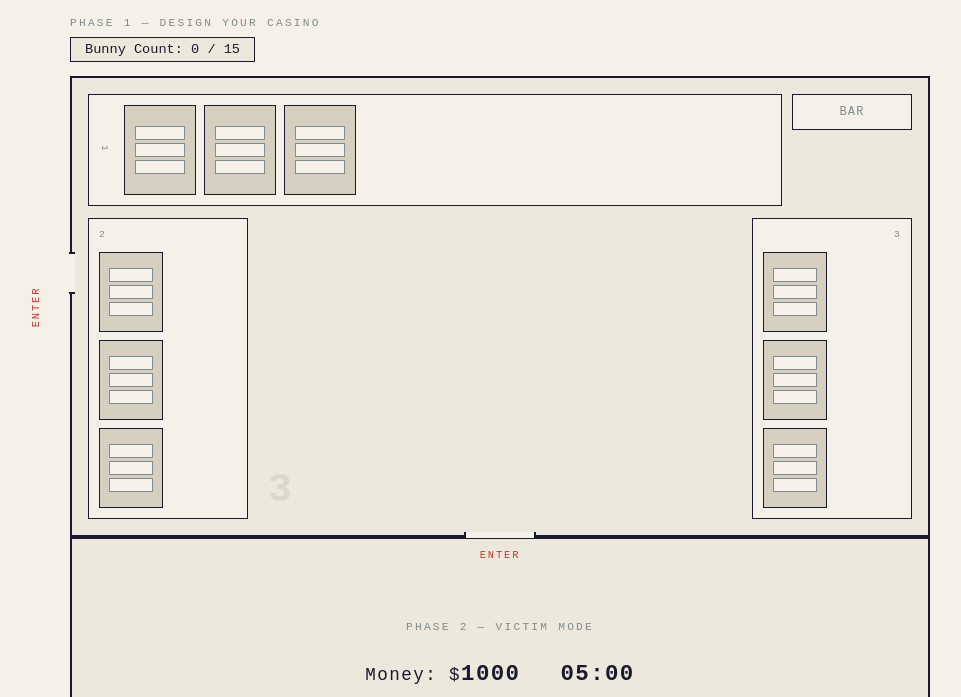
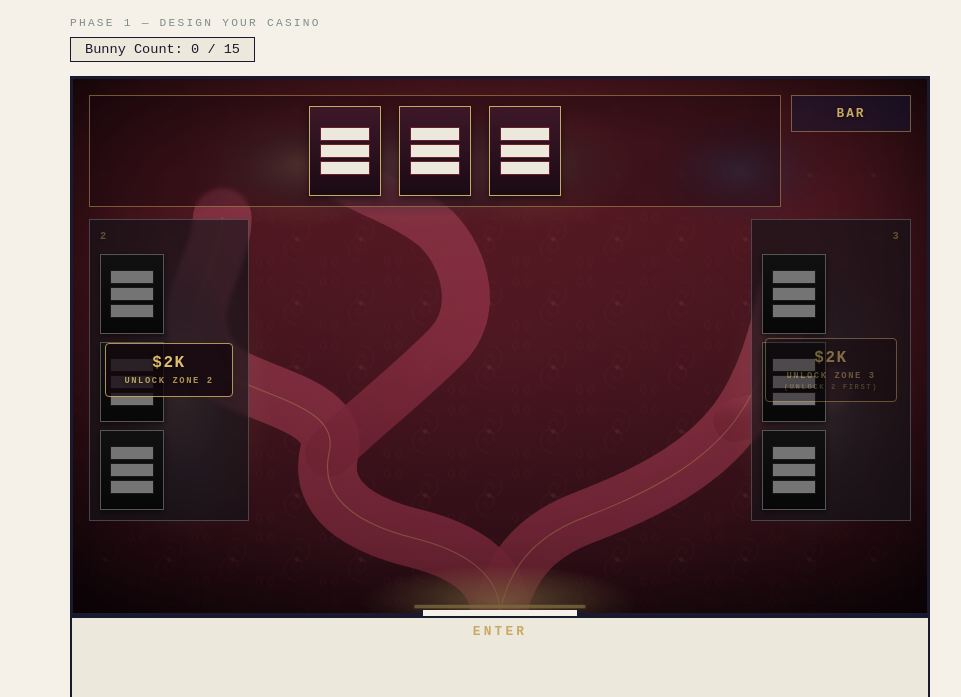
Before and after one commit to Hashikono/Gamblers-Demise, a plain HTML site: page gamblers-demise.html in a window 1280 px wide. Shown: the part 61-758 px from the top of the page, without its empty margins (140-1101 px from the left). Drawn offline with Linux system fonts and the light colour scheme.

Commit message:
Background & Zone locking

```diff
--- a/css/styles.css
+++ b/css/styles.css
@@ -8,10 +8,11 @@
 :root {
   --bg:        #f5f0e8;
   --border:    #1a1a2e;
-  --accent:    #c0392b;
+  --accent:    #c9a961;
   --muted:     #7f8c8d;
   --card-bg:   #ede8dc;
-  --slot-bg:   #d6cfc0;
+  --slot-bg:   #2a1620;
+  --slot-edge: #c9a961;
   --font-mono: 'Courier New', Courier, monospace;
 }
 
@@ -35,8 +36,6 @@ h1.game-title {
   margin-bottom: 20px;
 }
 
-
-
 /* ─── Utility ───────────────────────────────────────────────── */
 .hidden { display: none; }
 
@@ -48,16 +47,13 @@ h1.game-title {
 
 /* ════════════════════════════════════════════════════════════
    PHASE 1 — Design Your Casino
-════════════════════════════════════════════════════════════
-*/
-.phase-label{
-
-    font-size:0.7rem;
-    letter-spacing: 0.2em;
-    text-transform:uppercase;
-    color:var(--muted);
-    margin-bottom: 8px;
-
+════════════════════════════════════════════════════════════ */
+.phase-label {
+  font-size: 0.7rem;
+  letter-spacing: 0.2em;
+  text-transform: uppercase;
+  color: var(--muted);
+  margin-bottom: 8px;
 }
 
 /* ── Bunny Counter ─────────────────────────────────────── */
@@ -73,27 +69,27 @@ h1.game-title {
 /* ── Casino Floor ──────────────────────────────────────── */
 #casinoFloor {
   position: relative;
-  border: 2.5px solid var(--border);
-  background: var(--card-bg);
+  border: 3px solid var(--border);
+  background-image: url('../assets/casino-floor-2.svg');
+  background-size: cover;
+  background-position: center;
+  background-repeat: no-repeat;
   padding: 16px;
   display: grid;
   grid-template-columns: 160px 1fr 160px;
   grid-template-rows: auto 1fr;
   gap: 12px;
-  min-height: 440px;
+  min-height: 540px;
+  box-shadow: inset 0 0 80px rgba(0,0,0,0.4);
 }
 
-/* ── Entrance labels ───────────────────────────────────── */
+/* ── Entrance labels (bottom only — left removed) ──────── */
 .entrance-left {
-  position: absolute;
-  left: -56px;
-  top: 50%;
-  transform: translateY(-50%) rotate(-90deg);
-  font-size: 0.65rem;
-  letter-spacing: 0.18em;
-  text-transform: uppercase;
-  color: var(--accent);
-  white-space: nowrap;
+  display: none;        /* ← LEFT ENTRANCE CLOSED */
+}
+
+.door-notch-left {
+  display: none;        /* ← LEFT DOOR NOTCH CLOSED */
 }
 
 .entrance-bottom {
@@ -101,47 +97,38 @@ h1.game-title {
   bottom: -26px;
   left: 50%;
   transform: translateX(-50%);
-  font-size: 0.65rem;
-  letter-spacing: 0.18em;
+  font-size: 0.8rem;
+  letter-spacing: 0.25em;
   text-transform: uppercase;
   color: var(--accent);
+  font-weight: bold;
 }
 
-/* Door notch on bottom wall */
+/* WIDER bottom door notch */
 .door-notch {
   position: absolute;
   bottom: -3px;
   left: 50%;
   transform: translateX(-50%);
-  width: 72px;
+  width: 160px;
   height: 6px;
   background: var(--bg);
-  border-left: 2.5px solid var(--border);
-  border-right: 2.5px solid var(--border);
-}
-
-/* Door notch on left wall */
-.door-notch-left {
-  position: absolute;
-  left: -3px;
-  top: 38%;
-  width: 6px;
-  height: 42px;
-  background: var(--bg);
-  border-top: 2.5px solid var(--border);
-  border-bottom: 2.5px solid var(--border);
+  border-left: 3px solid var(--border);
+  border-right: 3px solid var(--border);
 }
 
 /* ── Zone labels ───────────────────────────────────────── */
 .zone-label {
-  font-size: 0.6rem;
+  font-size: 0.65rem;
   letter-spacing: 0.12em;
-  color: var(--muted);
+  color: var(--accent);
   text-transform: uppercase;
   margin-bottom: 4px;
+  font-weight: bold;
+  text-shadow: 0 1px 3px rgba(0,0,0,0.6);
 }
 
-/* ── Top row: spans all 3 columns ─────────────────────── */
+/* ── Top row ──────────────────────────────────────────── */
 .top-row {
   grid-column: 1 / -1;
   display: flex;
@@ -149,45 +136,70 @@ h1.game-title {
   align-items: flex-start;
 }
 
-/* ── Slot bank in top row ──────────────────────────────── */
+/* Zone bank containers */
+.slot-bank-top,
+.slot-bank-left,
+.slot-bank-right {
+  position: relative;          /* needed for absolute unlock button */
+  border: 1.5px solid rgba(201, 169, 97, 0.5);
+  padding: 10px;
+  background: rgba(20, 8, 14, 0.35);
+  backdrop-filter: blur(2px);
+  -webkit-backdrop-filter: blur(2px);
+}
+
+/* Row 1 slots — CENTERED */
 .slot-bank-top {
   display: flex;
-  gap: 8px;
+  gap: 18px;
   flex: 1;
-  border: 1.5px solid var(--border);
-  padding: 10px;
-  background: var(--bg);
+  justify-content: center;
+  align-items: center;
 }
 
-/* ── Bar area (top-right) ──────────────────────────────── */
-.bar-area {
-  border: 1.5px solid var(--border);
-  padding: 10px;
-  min-width: 120px;
-  background: var(--bg);
-  display: flex;
-  align-items: center;
-  justify-content: center;
-  font-size: 0.75rem;
-  letter-spacing: 0.1em;
-  color: var(--muted);
-  text-transform: uppercase;
+/* The "1" zone label sits inline; let the slots center independently */
+.slot-bank-top > .zone-label {
+  position: absolute;
 }
 
-/* ── Left column slots (zone 2) ────────────────────────── */
 .slot-bank-left {
   grid-column: 1;
   grid-row: 2;
-  border: 1.5px solid var(--border);
-  padding: 10px;
-  background: var(--bg);
   display: flex;
   flex-direction: column;
   gap: 8px;
   align-self: start;
 }
 
-/* ── Center open area ───────────────────────────────────── */
+.slot-bank-right {
+  grid-column: 3;
+  grid-row: 2;
+  display: flex;
+  flex-direction: column;
+  gap: 8px;
+  align-self: start;
+}
+
+/* ── Bar area ─────────────────────────────────────────── */
+.bar-area {
+  border: 1.5px solid rgba(201, 169, 97, 0.5);
+  padding: 10px;
+  min-width: 120px;
+  background: rgba(15, 26, 61, 0.4);
+  backdrop-filter: blur(2px);
+  -webkit-backdrop-filter: blur(2px);
+  display: flex;
+  align-items: center;
+  justify-content: center;
+  font-size: 0.8rem;
+  letter-spacing: 0.15em;
+  color: var(--accent);
+  text-transform: uppercase;
+  font-weight: bold;
+  text-shadow: 0 1px 3px rgba(0,0,0,0.6);
+}
+
+/* ── Center open floor area ───────────────────────────── */
 .center-area {
   grid-column: 2;
   grid-row: 2;
@@ -198,25 +210,141 @@ h1.game-title {
 }
 
 .zone-number {
-  font-size: 2.5rem;
-  font-weight: bold;
-  color: var(--border);
-  opacity: 0.08;
-  line-height: 1;
-  user-select: none;
+  display: none;
 }
 
-/* ── Right column slots (zone 3) ───────────────────────── */
-.slot-bank-right {
-  grid-column: 3;
-  grid-row: 2;
-  border: 1.5px solid var(--border);
-  padding: 10px;
-  background: var(--bg);
+/* ════════════════════════════════════════════════════════
+   LOCKED ZONE OVERLAY
+   Add `.locked` class to .slot-bank-left / .slot-bank-right
+   to gray it out and show the unlock button.
+════════════════════════════════════════════════════════ */
+.slot-bank-left.locked,
+.slot-bank-right.locked {
+  background: rgba(20, 20, 25, 0.65);
+  border-color: rgba(120, 120, 130, 0.5);
+}
+
+/* Desaturate the slot machines inside locked zones */
+.slot-bank-left.locked .slotMachine,
+.slot-bank-right.locked .slotMachine {
+  filter: grayscale(100%) brightness(0.5);
+  pointer-events: none;
+  transition: filter 0.3s ease;
+}
+
+/* Dim the zone label number when locked */
+.slot-bank-left.locked > .zone-label,
+.slot-bank-right.locked > .zone-label {
+  opacity: 0.4;
+}
+
+/* The unlock button — hidden by default */
+.zone-unlock-btn {
+  position: absolute;
+  inset: 0;
+  width: 100%;
+  height: 100%;
+  background: transparent;
+  border: none;
+  cursor: pointer;
+  display: none;
+  align-items: center;
+  justify-content: center;
+  z-index: 5;
+  font-family: var(--font-mono);
+  color: #ffd97a;
+  font-size: 0.75rem;
+  letter-spacing: 0.15em;
+  text-transform: uppercase;
+  font-weight: bold;
+  padding: 0;
+}
+
+/* Show unlock button only when zone is locked */
+.locked .zone-unlock-btn {
+  display: flex;
+}
+
+/* The button's inner pill — what actually animates */
+.zone-unlock-btn .pill {
+  background: rgba(20, 8, 14, 0.9);
+  border: 1.5px solid var(--accent);
+  padding: 10px 18px;
+  border-radius: 4px;
+  text-shadow: 0 1px 4px rgba(0,0,0,0.8);
+  box-shadow: 0 0 0 0 rgba(201, 169, 97, 0.5);
+  transition: all 0.25s ease;
   display: flex;
   flex-direction: column;
-  gap: 8px;
-  align-self: start;
+  align-items: center;
+  gap: 4px;
+  opacity: 0.85;
+  animation: idleBreathe 2.4s ease-in-out infinite;
+}
+
+.zone-unlock-btn .pill .price {
+  font-size: 1rem;
+  color: #ffd97a;
+  letter-spacing: 0.1em;
+}
+
+.zone-unlock-btn .pill .label {
+  font-size: 0.55rem;
+  color: rgba(255, 217, 122, 0.75);
+  letter-spacing: 0.18em;
+}
+
+/* Hover: gold glow pulse + scale up */
+.zone-unlock-btn:hover .pill {
+  border-color: #ffd97a;
+  background: rgba(60, 30, 20, 0.95);
+  transform: scale(1.08);
+  box-shadow: 0 0 18px rgba(255, 217, 122, 0.6),
+              inset 0 0 10px rgba(255, 217, 122, 0.2);
+  opacity: 1;
+  animation: pulseGold 1.2s ease-in-out infinite;
+}
+
+.zone-unlock-btn:active .pill {
+  transform: scale(0.96);
+}
+
+@keyframes pulseGold {
+  0%, 100% {
+    box-shadow: 0 0 18px rgba(255, 217, 122, 0.55),
+                inset 0 0 10px rgba(255, 217, 122, 0.2);
+  }
+  50% {
+    box-shadow: 0 0 28px rgba(255, 217, 122, 0.85),
+                inset 0 0 14px rgba(255, 217, 122, 0.35);
+  }
+}
+
+@keyframes idleBreathe {
+  0%, 100% { opacity: 0.85; }
+  50%      { opacity: 1; }
+}
+
+/* Zone 3 stays disabled until Zone 2 unlocks.
+   Add `.zone3-disabled` to .slot-bank-right alongside `.locked`. */
+.slot-bank-right.zone3-disabled .zone-unlock-btn {
+  cursor: not-allowed;
+  opacity: 0.5;
+}
+
+.slot-bank-right.zone3-disabled .zone-unlock-btn:hover .pill {
+  transform: none;
+  border-color: var(--accent);
+  animation: none;
+  box-shadow: none;
+}
+
+.slot-bank-right.zone3-disabled .zone-unlock-btn .pill .label::after {
+  content: " (unlock 2 first)";
+  display: block;
+  font-size: 0.45rem;
+  color: rgba(255, 217, 122, 0.5);
+  margin-top: 2px;
 }
 
 /* ════════════════════════════════════════════════════════
@@ -235,14 +363,15 @@ h1.game-title {
 .slotVisual {
   width: 100%;
   aspect-ratio: 1 / 1.25;
-  background: var(--slot-bg);
-  border: 1.5px solid var(--border);
+  background: linear-gradient(180deg, #3d1828 0%, #1a0a14 100%);
+  border: 1.5px solid var(--slot-edge);
   display: flex;
   flex-direction: column;
   align-items: center;
   justify-content: space-around;
   padding: 6px 4px;
   gap: 3px;
+  box-shadow: 0 2px 6px rgba(0,0,0,0.5);
 }
 
 .slotVisual::before,
@@ -258,8 +387,8 @@ h1.game-title {
 .reel {
   width: 100%;
   height: 14px;
-  background: var(--bg);
-  border: 1px solid var(--muted);
+  background: #ede8dc;
+  border: 1px solid #6b1f2a;
 }
 
 .slotHitbox {
@@ -274,8 +403,9 @@ h1.game-title {
 }
 
 .slotMachine:hover .slotVisual {
-  border-color: var(--accent);
-  outline: 1.5px dashed var(--accent);
+  border-color: #ffd97a;
+  outline: 1.5px dashed #ffd97a;
+  box-shadow: 0 0 12px rgba(255, 217, 122, 0.5);
 }
 
 /* ════════════════════════════════════════════════════════
@@ -318,7 +448,7 @@ h1.game-title {
 
 .menu-field input[type="range"] {
   width: 100%;
-  accent-color: var(--accent);
+  accent-color: #c0392b;
 }
 
 .menu-field .range-val {
@@ -344,7 +474,7 @@ h1.game-title {
 }
 
 #menuClose:hover {
-  background: var(--accent);
+  background: #c0392b;
 }
 
 /* ════════════════════════════════════════════════════════
@@ -388,13 +518,13 @@ h1.game-title {
 }
 
 #playBtn:hover {
-  background: var(--accent);
+  background: #c0392b;
 }
 
 #lastResult {
   min-height: 24px;
   font-size: 0.85rem;
-  color: var(--accent);
+  color: #c0392b;
   letter-spacing: 0.08em;
 }
 
--- a/gamblers-demise.html
+++ b/gamblers-demise.html
@@ -75,8 +75,8 @@
 
     </div><!-- /top-row -->
 
-    <!-- ── LEFT COLUMN: Zone 2 ─────────────────────────── -->
-    <div class="slot-bank-left">
+    <!-- ── LEFT COLUMN: Zone 2 (LOCKED — unlocks first) ──── -->
+    <div class="slot-bank-left locked" id="zone2">
       <div class="zone-label">2</div>
 
       <!-- Slot D -->
@@ -115,6 +115,14 @@
         <button class="slotHitbox" aria-label="Configure slot machine F"></button>
       </div>
 
+      <!-- Unlock button for Zone 2 -->
+      <button class="zone-unlock-btn" data-zone="2" data-cost="2000" aria-label="Unlock Zone 2 for 2k">
+        <span class="pill">
+          <span class="price">$2K</span>
+          <span class="label">Unlock Zone 2</span>
+        </span>
+      </button>
+
     </div><!-- /slot-bank-left -->
 
     <!-- ── CENTER: open floor watermark ───────────────── -->
@@ -122,8 +130,8 @@
       <div class="zone-number">3</div>
     </div>
 
-    <!-- ── RIGHT COLUMN: Zone 3 ───────────────────────── -->
-    <div class="slot-bank-right">
+    <!-- ── RIGHT COLUMN: Zone 3 (LOCKED + DISABLED until 2 unlocks) -->
+    <div class="slot-bank-right locked zone3-disabled" id="zone3">
       <div class="zone-label" style="text-align:right;">3</div>
 
       <!-- Slot G -->
@@ -161,6 +169,14 @@
         </div>
         <button class="slotHitbox" aria-label="Configure slot machine I"></button>
       </div>
+
+      <!-- Unlock button for Zone 3 -->
+      <button class="zone-unlock-btn" data-zone="3" data-cost="2000" aria-label="Unlock Zone 3 for 2k">
+        <span class="pill">
+          <span class="price">$2K</span>
+          <span class="label">Unlock Zone 3</span>
+        </span>
+      </button>
 
     </div><!-- /slot-bank-right -->
 
```
Also changed, not shown: assets/casino-floor-2.svg (added), assets/casino-floor.svg (added).
